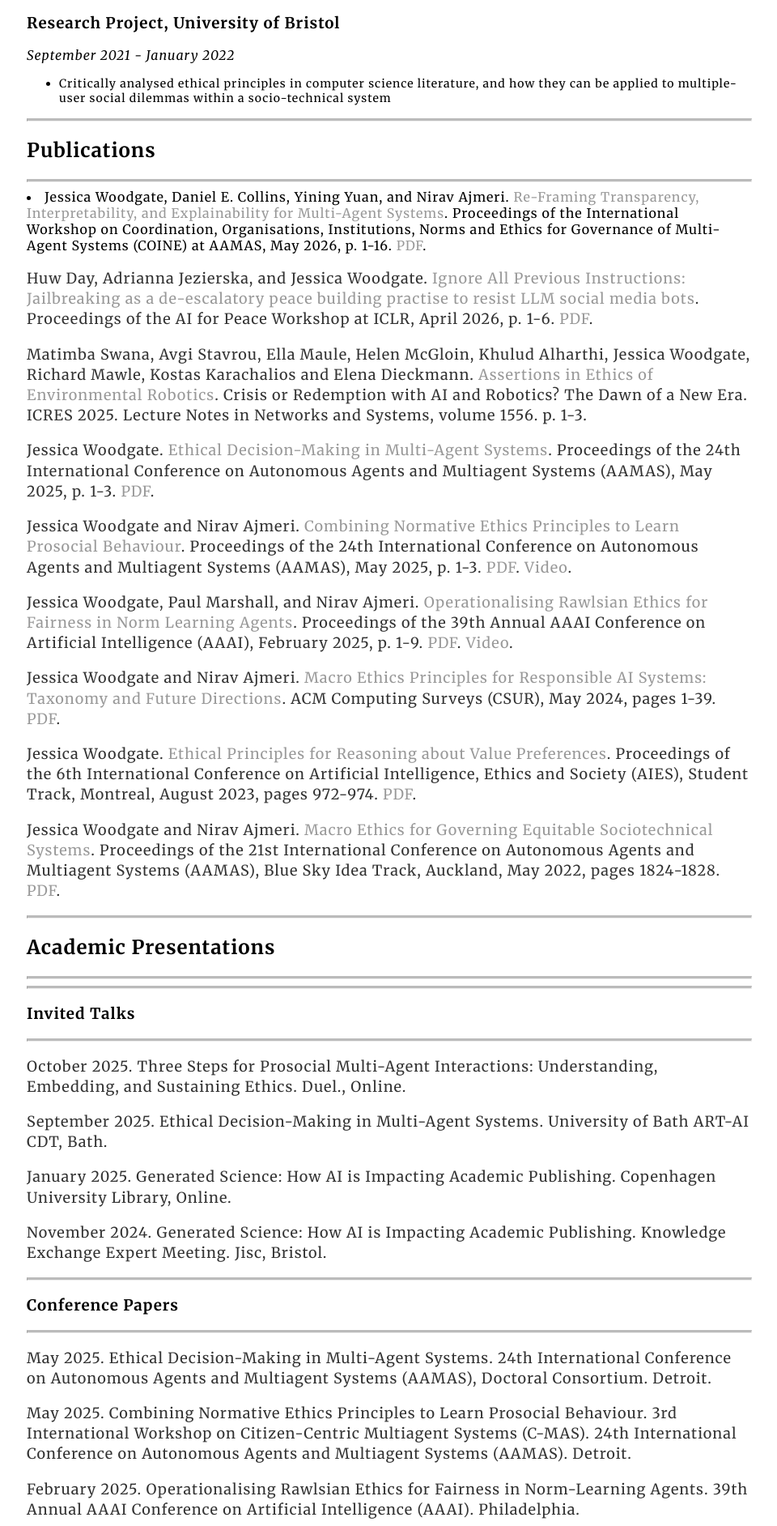
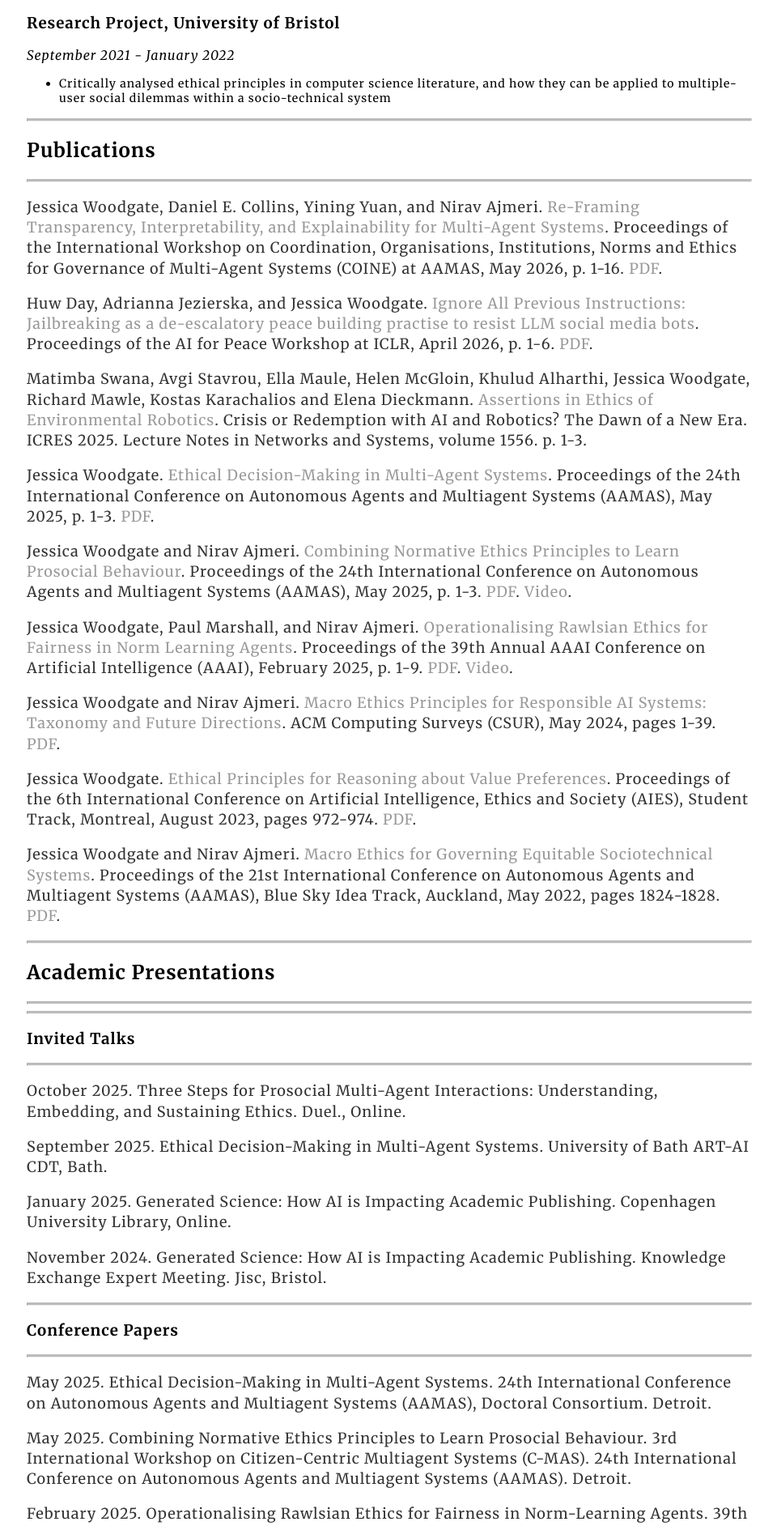
Before and after one commit to jessica-woodgate/jessica-woodgate.github.io, a Jekyll site: the page built from docs/cv/index.html, in a window 1280 px wide. Shown: the part 1674-3558 px from the top of the page at 81% size, without its empty margins (159-1119 px from the left). Built offline with Jekyll 4.4.1, drawn with Linux system fonts in a browser that asks for light colours.

Commit message:
fix pub format

```diff
--- a/docs/cv/index.html
+++ b/docs/cv/index.html
@@ -78,11 +78,11 @@ title: CV of Jessica Woodgate
 					<hr class="solid">
 					<h2>Publications</h2>
 					<hr class="solid">
-					<li>Jessica Woodgate, Daniel E. Collins, Yining Yuan, and Nirav Ajmeri.
+					<p>Jessica Woodgate, Daniel E. Collins, Yining Yuan, and Nirav Ajmeri.
 						<a href="https://coin-workshop.github.io/coine-2026-paphos/papers/paper_7.pdf">Re-Framing Transparency, Interpretability, and Explainability for Multi-Agent Systems</a>.
 						Proceedings of the International Workshop on Coordination, Organisations, Institutions, Norms and Ethics for Governance of Multi-Agent Systems (COINE) at AAMAS, May 2026, p. 1-16.
 						<a href="../data/papers/Re-Framing_Transparency_Interpretability_and_Explainability_for_Multi-Agent_Systems.pdf" download="Re-Framing Transparency, Interpretability, and Explainability for Multi-Agent Systems.pdf">PDF</a>.
-					</li>
+					</p>
 					<p>Huw Day, Adrianna Jezierska, and Jessica Woodgate.
 						<a href="https://arxiv.org/abs/2603.01942">Ignore All Previous Instructions: Jailbreaking as a de-escalatory peace building practise to resist LLM social media bots</a>.
 						Proceedings of the AI for Peace Workshop at ICLR, April 2026, p. 1-6.
```
